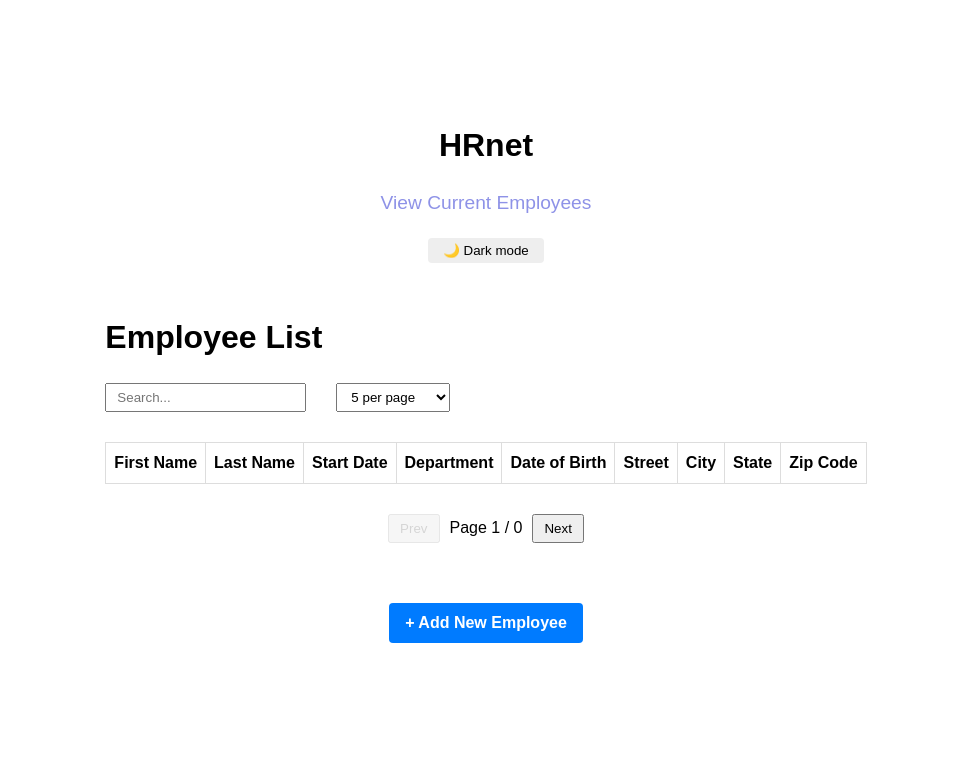
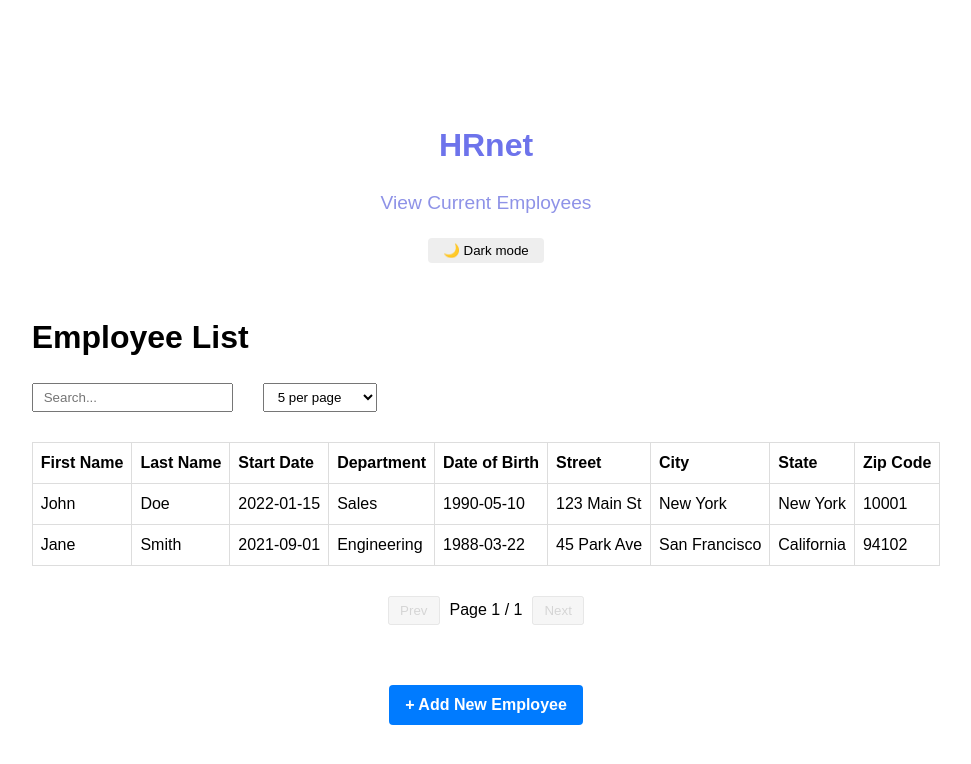
Before and after one commit to Andoniaina-Manantsoa/HRnet_modifier, a React app: page /employees in a window 1280 px wide. Shown: the top 764 px of the page, without its empty margins (154-1125 px from the left). Built offline with nearby package versions, Linux system fonts and the light colour scheme; the HTML template or start-up script is replaced by a standard one.

Commit message:
Ajouter Liste employée initial avant de le remplir

```diff
--- a/src/components/CreateEmployeeForm.jsx
+++ b/src/components/CreateEmployeeForm.jsx
@@ -8,6 +8,7 @@ import "@andoniaina/react-modal/Modal.css";
 import DatePickerInput from "./DatePickerInput";
 import SelectInput from "./SelectInput";
 import { states } from "../data/states";
+import { useEmployees } from "../context/EmployeeContext";
 
 // Options de départements
 const departments = [
@@ -26,7 +27,7 @@ const stateOptions = states.map((state) => ({
 
 // formulaire de création d'employé
 export default function CreateEmployeeForm() {
-    const [employees, setEmployees] = useState([]);
+    const { addEmployee } = useEmployees();
     const [isOpen, setIsOpen] = useState(false);
     const [modalMessage, setModalMessage] = useState("");
     const [modalType, setModalType] = useState("success");
@@ -55,20 +56,17 @@ export default function CreateEmployeeForm() {
 
     // validation et soumission du formulaire
     const onSubmit = (data) => {
-        try {
         const employee = {
             ...data,
             dateOfBirth: data.dateOfBirth?.toISOString(),
             startDate: data.startDate?.toISOString(),
         };
-            setEmployees([...employees, employee]);
+
+        addEmployee(employee);
+
         setModalMessage("L’employé a été ajouté avec succès !");
         setModalType("success");
         reset();
-        } catch (err) {
-            setModalMessage("Une erreur est survenue.");
-            setModalType("error");
-        }
         setIsOpen(true);
     };
 
--- /dev/null
+++ b/src/context/EmployeeContext.jsx
@@ -0,0 +1,28 @@
+import { createContext, useContext, useState } from "react";
+import { mockEmployees } from "../data/mockEmployees";
+
+const EmployeeContext = createContext();
+
+export function EmployeeProvider({ children }) {
+    const [employees, setEmployees] = useState(mockEmployees);
+
+    const addEmployee = (employee) => {
+        setEmployees((prev) => [...prev, employee]);
+    };
+
+    return (
+        <EmployeeContext.Provider value={{ employees, addEmployee }}>
+            {children}
+        </EmployeeContext.Provider>
+    );
+}
+
+export function useEmployees() {
+    const context = useContext(EmployeeContext);
+
+    if (!context) {
+        throw new Error("useEmployees must be used within EmployeeProvider");
+    }
+
+    return context;
+}
--- /dev/null
+++ b/src/data/mockEmployees.js
@@ -0,0 +1,24 @@
+export const mockEmployees = [
+    {
+        firstName: "John",
+        lastName: "Doe",
+        startDate: "2022-01-15",
+        department: "Sales",
+        dateOfBirth: "1990-05-10",
+        street: "123 Main St",
+        city: "New York",
+        state: "New York",
+        zipCode: "10001",
+    },
+    {
+        firstName: "Jane",
+        lastName: "Smith",
+        startDate: "2021-09-01",
+        department: "Engineering",
+        dateOfBirth: "1988-03-22",
+        street: "45 Park Ave",
+        city: "San Francisco",
+        state: "California",
+        zipCode: "94102",
+    },
+];
--- a/src/main.jsx
+++ b/src/main.jsx
@@ -1,15 +1,17 @@
-// src/main.jsx
 import React from 'react';
 import ReactDOM from 'react-dom/client';
 import App from './App.jsx';
 import './styles/index.css';
 import './styles/employeeTable.css';
 import { ThemeProvider } from "./context/ThemeContext.jsx";
+import { EmployeeProvider } from "./context/EmployeeContext.jsx";
 
 ReactDOM.createRoot(document.getElementById('root')).render(
   <React.StrictMode>
     <ThemeProvider>
-      <App />
+      <EmployeeProvider>
+        <App />
+      </EmployeeProvider>
     </ThemeProvider>
   </React.StrictMode>
 );
--- a/src/pages/EmployeeList.jsx
+++ b/src/pages/EmployeeList.jsx
@@ -1,23 +1,16 @@
-import { useEffect, useState } from 'react';
 import { Link } from 'react-router-dom';
 import EmployeeTable from '../components/Table.jsx';
+import { useEmployees } from "../context/EmployeeContext";
 
 // fonction EmployeeList pour afficher la liste des employés
 export default function EmployeeList() {
-    const [employees, setEmployees] = useState([]);
-
-    // useEffect pour charger les employés depuis le localStorage au montage du composant
-    useEffect(() => {
-        const storedEmployees = JSON.parse(localStorage.getItem('employees')) || [];
-        setEmployees(storedEmployees);
-    }, []);
+    const { employees } = useEmployees();
 
     return (
         <div>
             <h1>Employee List</h1>
             <EmployeeTable employees={employees} />
 
-            {/* Lien vers la page de création d'employé */}
             <div className="create-employee-link">
                 <Link to="/" className="create-link">
                     + Add New Employee
--- a/src/styles/index.css
+++ b/src/styles/index.css
@@ -43,16 +43,17 @@ body {
   font-size: 15px;
   cursor: pointer;
   transition: border-color 0.30s;
+  color: white;
 }
 .button_save:hover {
   background-color: #646cff;
-  color: white;
 }
 
 .title,
 .title_create_employee {
   text-align: center;
   margin-bottom: 20px;
+  color: #6d73eb;
 }
 
 .form-section {
@@ -104,7 +105,7 @@ body {
 }
 
 .lien_tableau:hover {
-  color: #ba53f2;
+  color: #646cff;
 }
 
 /* THEMES */
```
Lines whose indentation alone changed are shown as unchanged.
